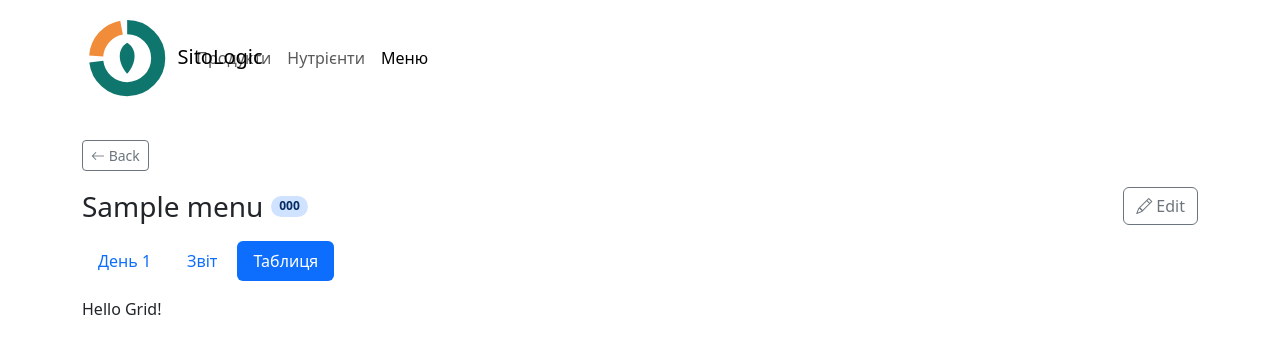
After one commit to AlexGenK/SitoLogic, a Rails app: page /menus/1/grid in a window 1280 px wide. The commit adds this page. Shown: the top 354 px of the page. Run offline with Rails 7, Linux system fonts and the light colour scheme; tables that the repository leaves empty hold one stand-in row (values such as "Sample post"); some libraries are stand-ins or nearby versions.

Commit message:
Add report/grid actions for the menu

```diff
--- a/app/controllers/menus_controller.rb
+++ b/app/controllers/menus_controller.rb
@@ -1,5 +1,5 @@
 class MenusController < ApplicationController
-  before_action :set_menu, only: [ :show, :edit, :update ]
+  before_action :set_menu, only: [ :show, :edit, :update, :report, :grid ]
 
   def index
     @menus = Menu.order(:code)
@@ -34,6 +34,12 @@ class MenusController < ApplicationController
     end
   end
 
+  def report
+  end
+
+  def grid
+  end
+
   private
     def set_menu
       @menu = Menu.find(params[:id])
--- /dev/null
+++ b/app/views/menus/_navs.html.erb
@@ -0,0 +1,28 @@
+  <%= link_to menus_path, class: "btn btn-outline-secondary btn-sm mb-3" do %>
+    <i class="bi bi-arrow-left" aria-hidden="true"></i> <%= t(".back") %>
+  <% end %>
+
+  <div class="d-flex flex-wrap align-items-center gap-2 mb-3">
+    <h1 class="h3 mb-0"><%= @menu.name %></h1>
+    <span class="badge rounded-pill bg-primary-subtle text-primary-emphasis code"><%= @menu.code %></span>
+    <%= link_to edit_menu_path(@menu), class: "btn btn-outline-secondary ms-auto" do %>
+      <i class="bi bi-pencil" aria-hidden="true"></i> <%= t(".edit") %>
+    <% end %>
+  </div>
+
+  <nav aria-label="<%= t(".days") %>" class="mb-3">
+    <ul class="nav nav-pills flex-wrap gap-1">
+      <% 1.upto(@menu.days_count) do |day| %>
+        <li class="nav-item">
+          <%= link_to t(".day", number: day), menu_path(@menu, day:),
+                class: ["nav-link", { active: day == @day }], aria: { current: ("page" if day == @day) } %>
+        </li>
+      <% end %>
+      <li class="nav-item">
+        <%= link_to t(".report"), report_menu_path(@menu), class: ["nav-link", { active: action_name == 'report' }] %>
+      </li>
+      <li class="nav-item">
+        <%= link_to t(".grid"), grid_menu_path(@menu), class: ["nav-link", { active: action_name == 'grid' }] %>
+      </li>
+    </ul>
+  </nav>
--- /dev/null
+++ b/app/views/menus/grid.html.erb
@@ -0,0 +1,9 @@
+<% content_for :title, "#{@menu.name} · SitoLogic" %>
+
+<div class="container-xl py-4">
+
+  <%= render 'navs' %>
+
+  <div>Hello Grid!</div>
+
+</div>
--- a/config/locales/uk.yml
+++ b/config/locales/uk.yml
@@ -128,6 +128,11 @@ uk:
     update:
       saved: "Нутрієнт збережено."
   menus:
+    navs:
+        days: "Дні меню"
+        day: "День %{number}"
+        report: "Звіт"
+        grid: "Таблиця"
     index:
       title: "Меню"
       new: "Створити меню"
@@ -143,8 +148,6 @@ uk:
     show:
       back: "Назад до списку"
       edit: "Редагувати меню"
-      days: "Дні меню"
-      day: "День %{number}"
       nutrients_title: "Сума нутрієнтів"
       loading: "Завантаження…"
     meal_nutrients:
--- a/config/routes.rb
+++ b/config/routes.rb
@@ -19,6 +19,10 @@ Rails.application.routes.draw do
       get :foods, on: :collection
       get :nutrients, on: :collection
     end
+    member do
+      get :report
+      get :grid
+    end
     get "days/:day/nutrients", to: "day_nutrients#show", as: :day_nutrients
   end
 end
```
Also changed, not shown: app/views/menus/report.html.erb (added, +9 -0 lines), app/views/menus/show.html.erb (+1 -21 lines).
